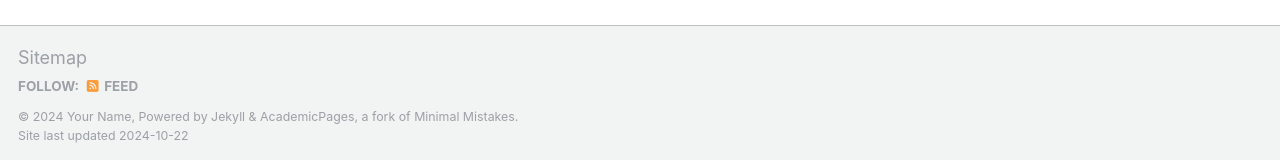
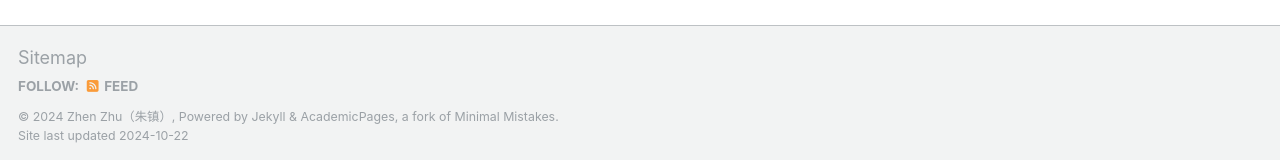
Before and after one commit to zhenzhuzz/zhenzhuzz.github.io, a Jekyll site: the page built from _pages/about.md, in a window 1280 px wide and 900 px high, scrolled down 975 px. Shown: the part 737-897 px from the top of the window. Built offline with Jekyll 4.4.1, drawn with Linux system fonts in a browser that asks for light colours; some web fonts are replaced.

Commit message:
Update _config.yml

```diff
--- a/_config.yml
+++ b/_config.yml
@@ -10,7 +10,7 @@
 locale                   : "en-US"
 title                    : "Zhen Zhu（朱镇）"
 title_separator          : "-"
-name                     : &name "Your Name"
+name                     : &name "Zhen Zhu（朱镇）"
 description              : &description "personal description"
 url                      : https://zhenzhuzz.github.io # the base hostname & protocol for your site e.g. "https://mmistakes.github.io"
 baseurl                  : "" # the subpath of your site, e.g. "/blog"
```
